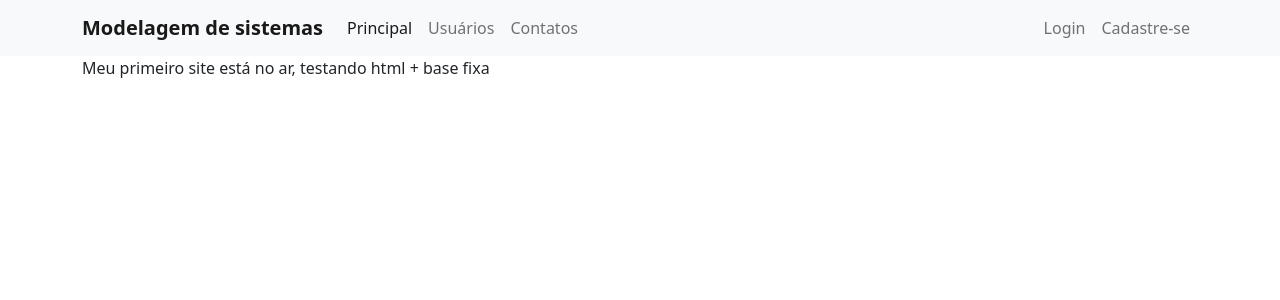
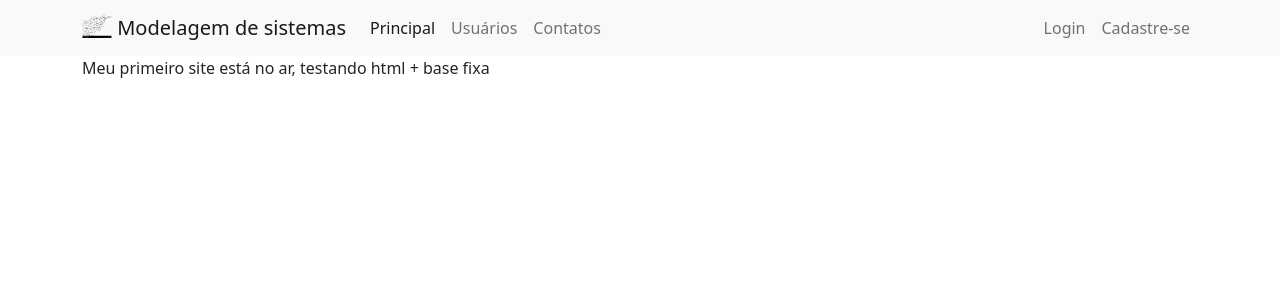
Before and after one commit to Ana-ovidio/System_modeling, a Flask app: page / in a window 1280 px wide. Shown: the top 300 px of the page. Run offline with Flask 2, Linux system fonts and the light colour scheme.

Commit message:
Reajuste do programa

```diff
--- a/general_system/routes.py
+++ b/general_system/routes.py
@@ -5,7 +5,6 @@ from general_system.models import Usuario
 from flask_login import login_user
 
 set_users = ['Ana', 'Bruna', 'Larissa', 'Sofia', 'Maria Eduarda', 'Maria Clara']
-
 
 @app.route("/")
 def home():
--- a/general_system/templates/navbar.html
+++ b/general_system/templates/navbar.html
@@ -1,14 +1,9 @@
-<!--
-<nav class="navbar navbar-light bg-light" xmlns="http://www.w3.org/1999/html">
-  <div class="container-fluid">
+<nav class="navbar navbar-expand-lg navbar-light bg-light" xmlns="http://www.w3.org/1999/html">
+  <div class="container-fluid container">
     <a class="navbar-brand" href="#">
-      <img src="\images\network.svg" alt="" width="30" height="24" class="d-inline-block align-text-top">
+      <img src="network.svg" alt="" width="30" height="24" class="d-inline-block align-text-top">
       Modelagem de sistemas
     </a>
-    -->
-<nav class="navbar navbar-expand-lg navbar-light bg-light" xmlns="http://www.w3.org/1999/html">
-  <div class="container-fluid container">
-    <a class="navbar-brand" href="{{ url_for('home') }}"><strong>Modelagem de sistemas</strong></a>
     <button class="navbar-toggler" type="button" data-bs-toggle="collapse" data-bs-target="#navbarSupportedContent" aria-controls="navbarSupportedContent" aria-expanded="false" aria-label="Toggle navigation">
       <span class="navbar-toggler-icon"></span>
     </button>
```
Also changed, not shown: general_system/images/network.svg (renamed from images/network.svg), general_system/images/network_full_connected.png (renamed from images/network_full_connected.png).
